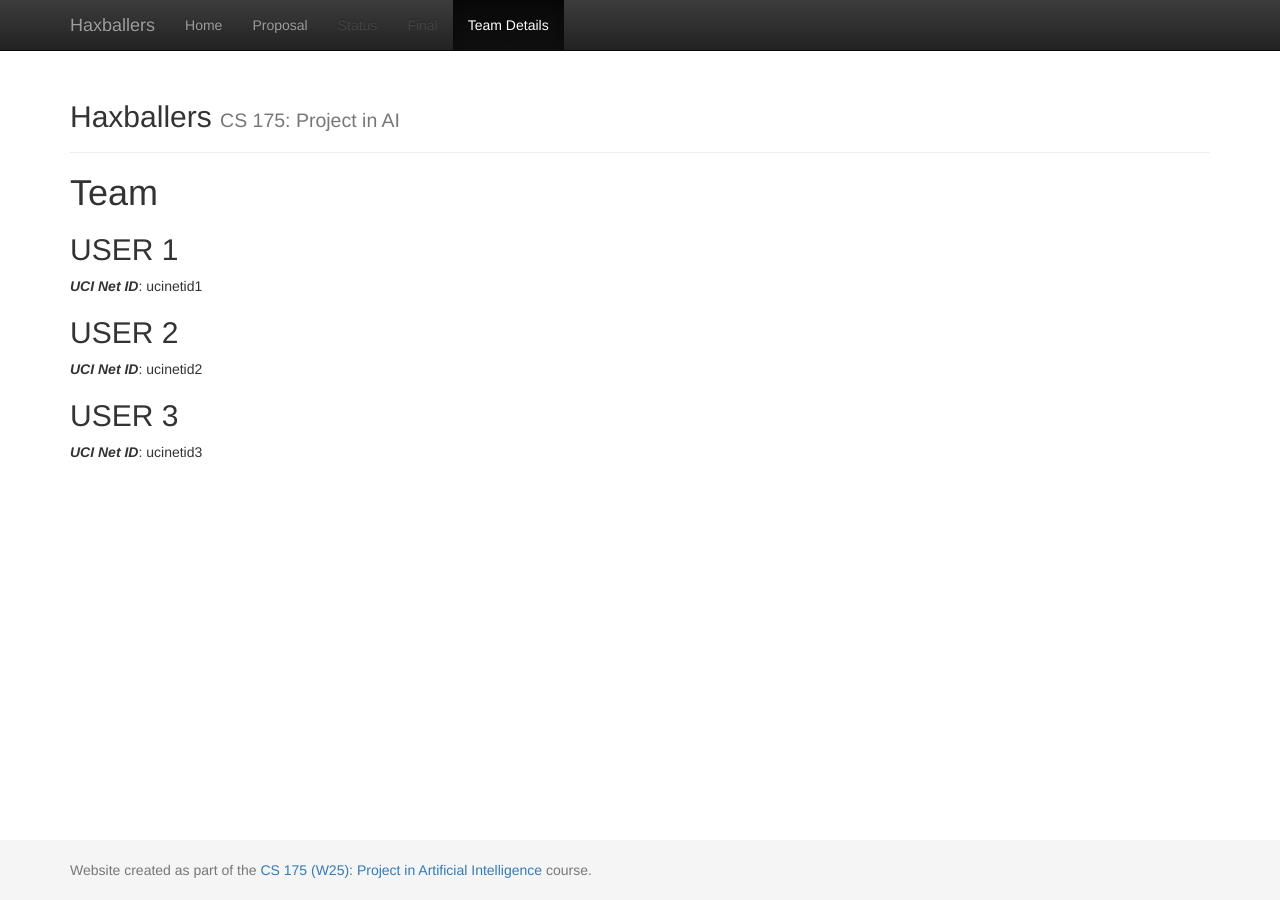
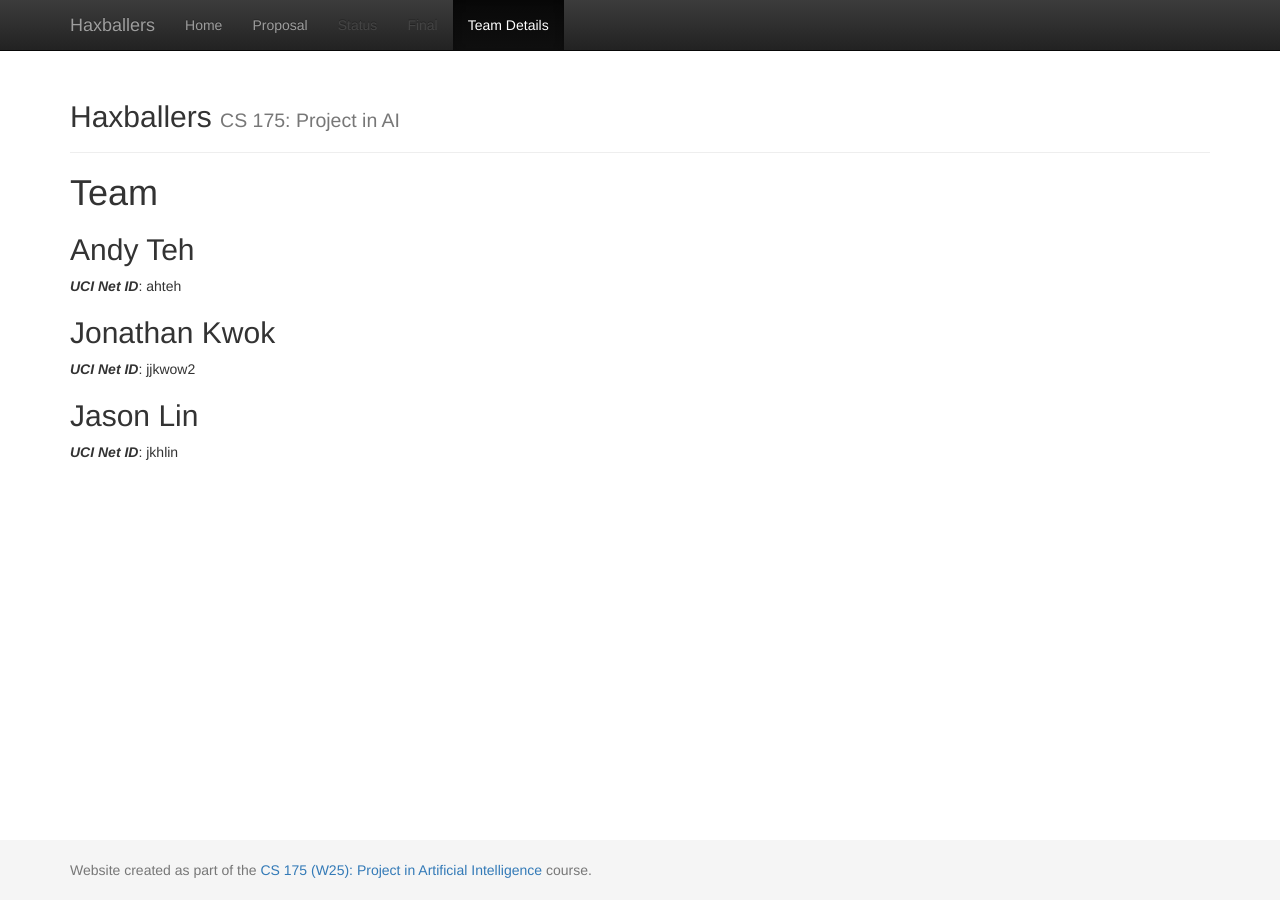
Before and after one commit to spicecat/Haxballers, a Jekyll site: the page built from docs/team.md, in a window 1280 px wide. Built offline with Jekyll 4.4.1, drawn with Linux system fonts in a browser that asks for light colours.

Commit message:
Update team members' names and UCI Net IDs

```diff
--- a/docs/team.md
+++ b/docs/team.md
@@ -6,11 +6,11 @@ title:  Team
 # {{ page.title }}
 
 
-## USER 1
-***UCI Net ID***: ucinetid1
+## Andy Teh
+***UCI Net ID***: ahteh
 
-## USER 2
-***UCI Net ID***: ucinetid2
+## Jonathan Kwok
+***UCI Net ID***: jjkwow2
 
-## USER 3
-***UCI Net ID***: ucinetid3
+## Jason Lin
+***UCI Net ID***: jkhlin
```
